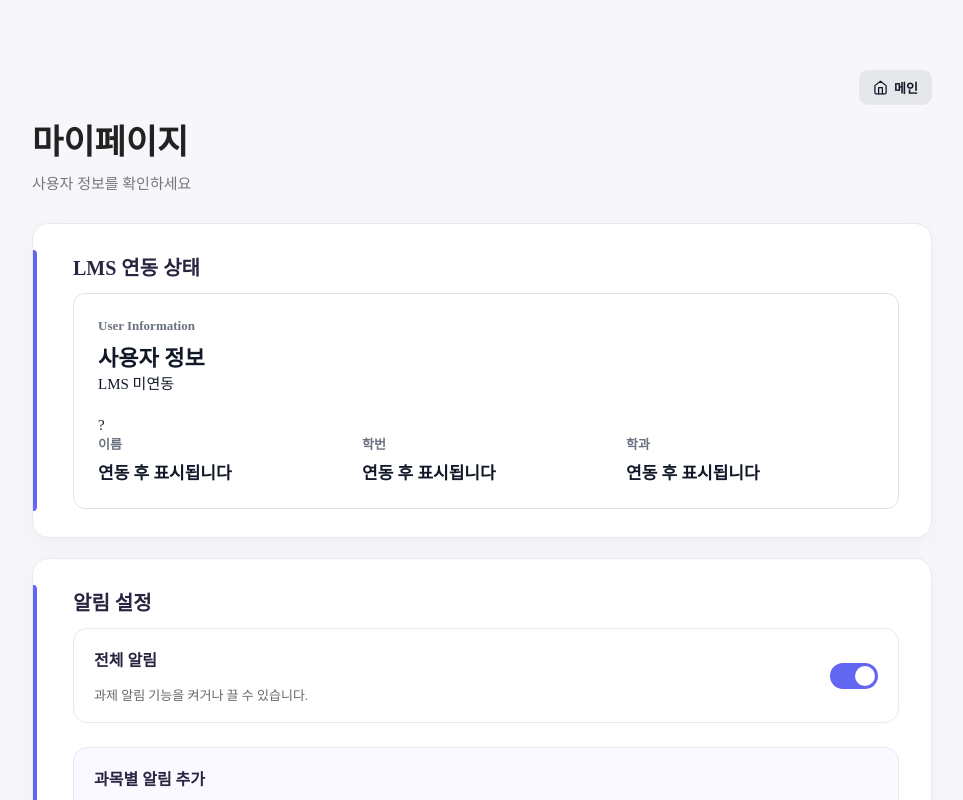
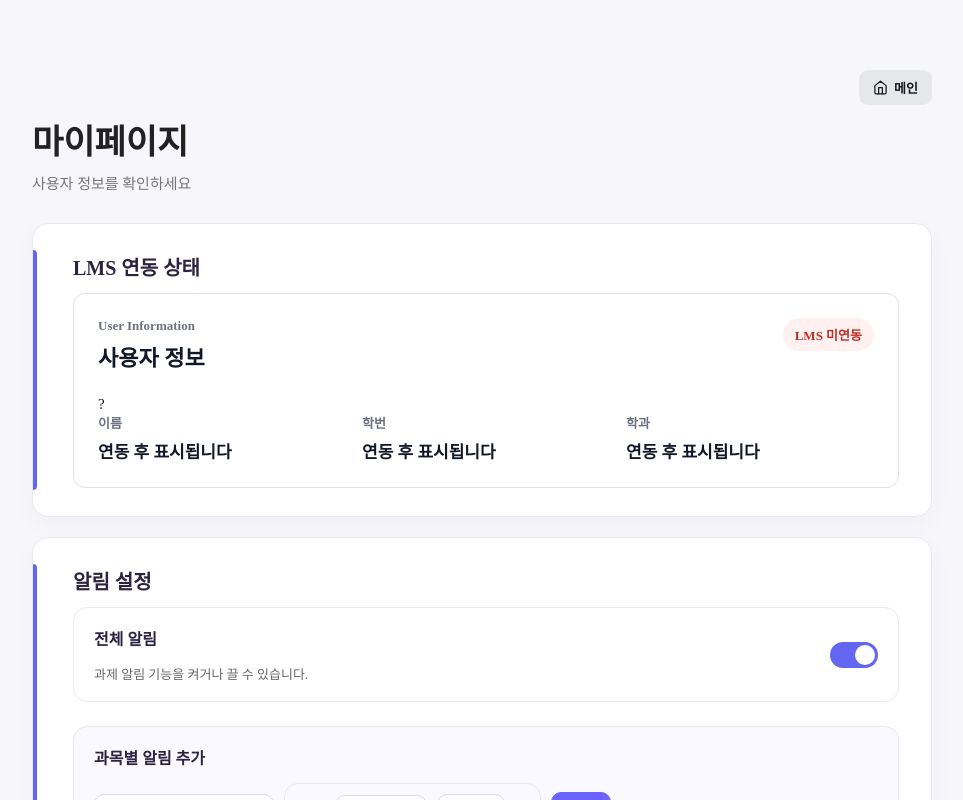
Before and after one commit to KadenID/OSBP_Team_NULL, a React (Vite) app in the folder client/: page /mypage in a window 1280 px wide. Shown: the top 800 px of the page, without its empty margins (158-1121 px from the left). Built offline with nearby package versions, Linux system fonts and the light colour scheme.

Commit message:
style: 사용자 상태 및 프로필 UI 스타일 추가

```diff
--- a/client/src/Components/my_page/User-Info.css
+++ b/client/src/Components/my_page/User-Info.css
@@ -53,3 +53,51 @@
   font-weight: 700;
   color: #111827;
 }
+
+.user-info-header {
+  display: flex;
+  justify-content: space-between;
+  align-items: flex-start;
+  gap: 16px;
+  margin-bottom: 24px;
+}
+
+.lms-status {
+  display: inline-flex;
+  align-items: center;
+  padding: 7px 12px;
+  border-radius: 999px;
+  font-size: 13px;
+  font-weight: 700;
+  white-space: nowrap;
+}
+
+.lms-status.connected {
+  background-color: #e7f7ef;
+  color: #137a44;
+}
+
+.lms-status.disconnected {
+  background-color: #fff1f0;
+  color: #bd2f24;
+}
+
+.user-info-content {
+  display: flex;
+  align-items: center;
+  gap: 24px;
+}
+
+.user-profile-icon {
+  width: 72px;
+  height: 72px;
+  flex-shrink: 0;
+  display: flex;
+  align-items: center;
+  justify-content: center;
+  border-radius: 50%;
+  background-color: #2563eb;
+  color: #ffffff;
+  font-size: 28px;
+  font-weight: 800;
+}
```
